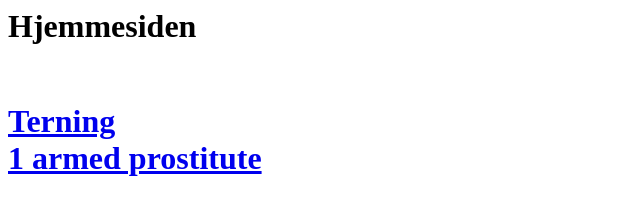
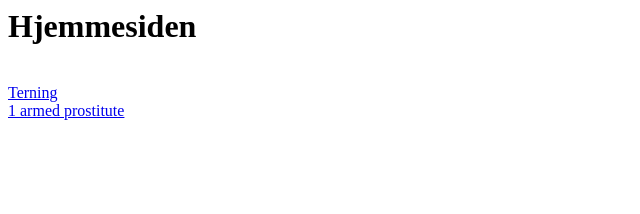
Before and after one commit to iyoshi9/iyoshi9.github.io, a plain HTML site: page index.html in a window 1280 px wide. Shown: the whole page, without its empty margins (0-640 px from the left). Drawn offline with Linux system fonts and the light colour scheme.

Commit message:
Update index.html

```diff
--- a/index.html
+++ b/index.html
@@ -1,9 +1,9 @@
 <html>
 <head>
-<h1>Hjemmesiden<h1><br>
+<h1>Hjemmesiden</h1><br>
 </head>
 <body>
-  <a href="Spil 1.html">Terning</a><br>
-  <a href="tyv.html">1 armed prostitute</a>
+  <a href="Spil/Spil 1.html">Terning</a><br>
+  <a href="Spil/tyv.html">1 armed prostitute</a>
 </body>
 </html>
```
